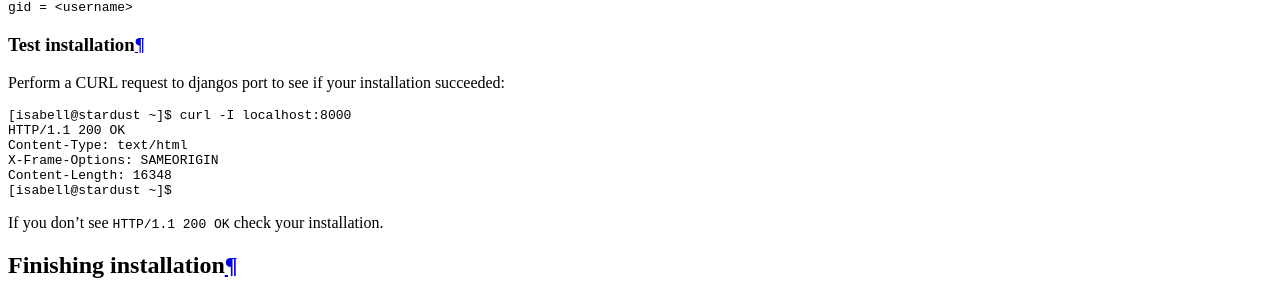
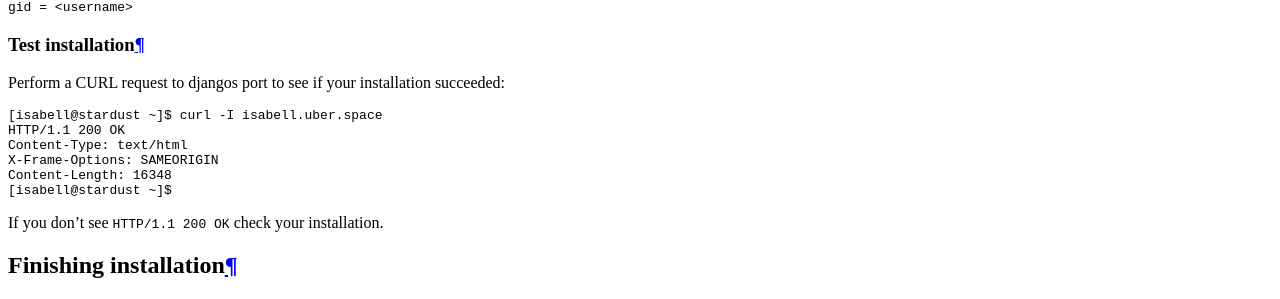
Before and after one commit to Uberspace/lab, a Sphinx documentation site: the page built from source/guide_django.rst, in a window 1280 px wide and 900 px high, scrolled down 5150 px. Shown: the part 161-460 px from the top of the window. Built offline with Sphinx 7.4.7 and the Read the Docs theme 2.0.0, drawn with Linux system fonts in a browser that asks for light colours.

Commit message:
remove `curl -I localhost:8000` from guide_django.rst
curl -I localhost:8000 is misleading cause localhost is not part of the ALLOWED_HOSTS and so it spawns 400.

```diff
--- a/source/guide_django.rst
+++ b/source/guide_django.rst
@@ -164,7 +164,7 @@ Perform a CURL request to djangos port to see if your installation succeeded:
 
 ::
 
- [isabell@stardust ~]$ curl -I localhost:8000
+ [isabell@stardust ~]$ curl -I isabell.uber.space
  HTTP/1.1 200 OK
  Content-Type: text/html
  X-Frame-Options: SAMEORIGIN
```
